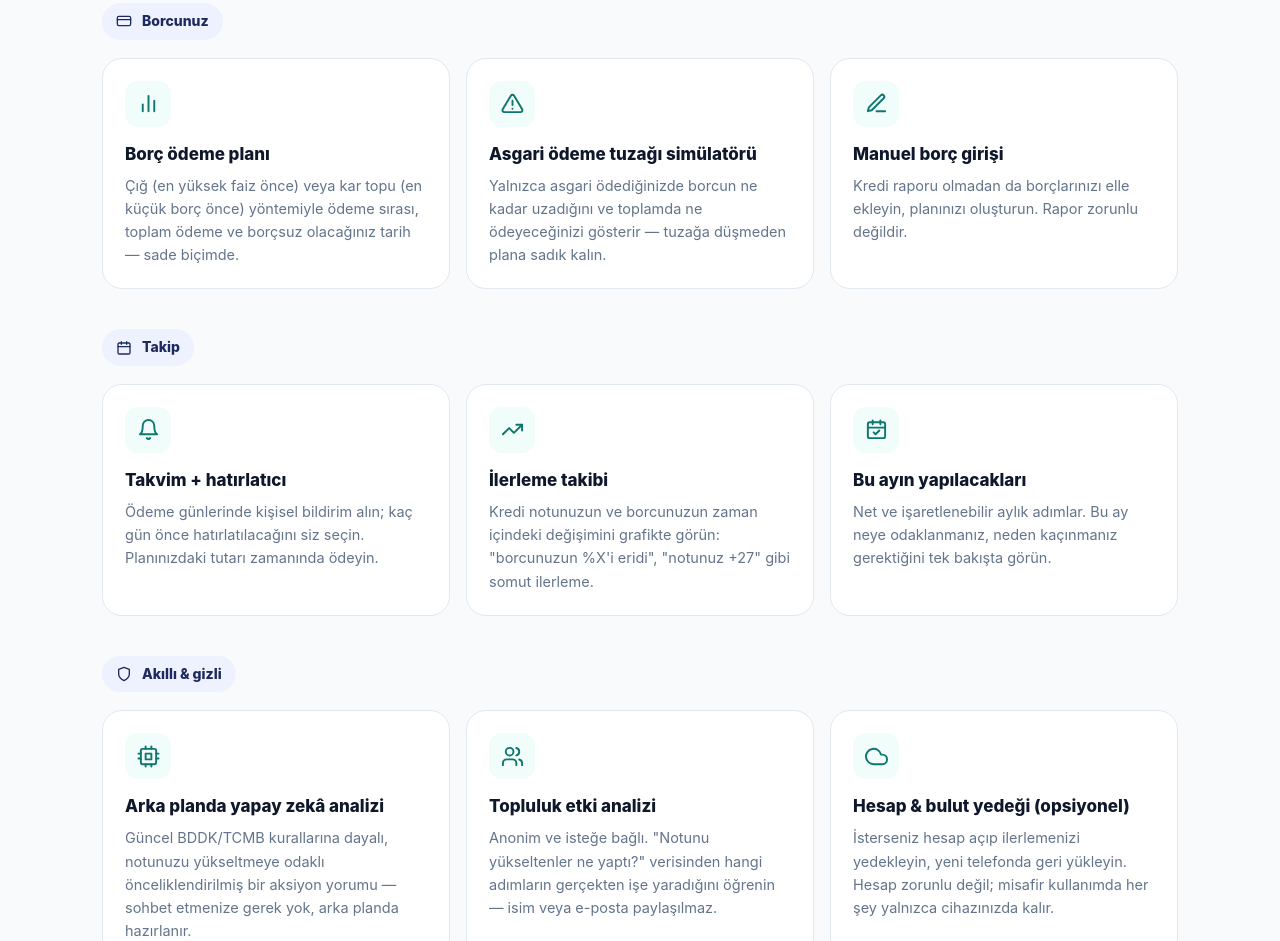
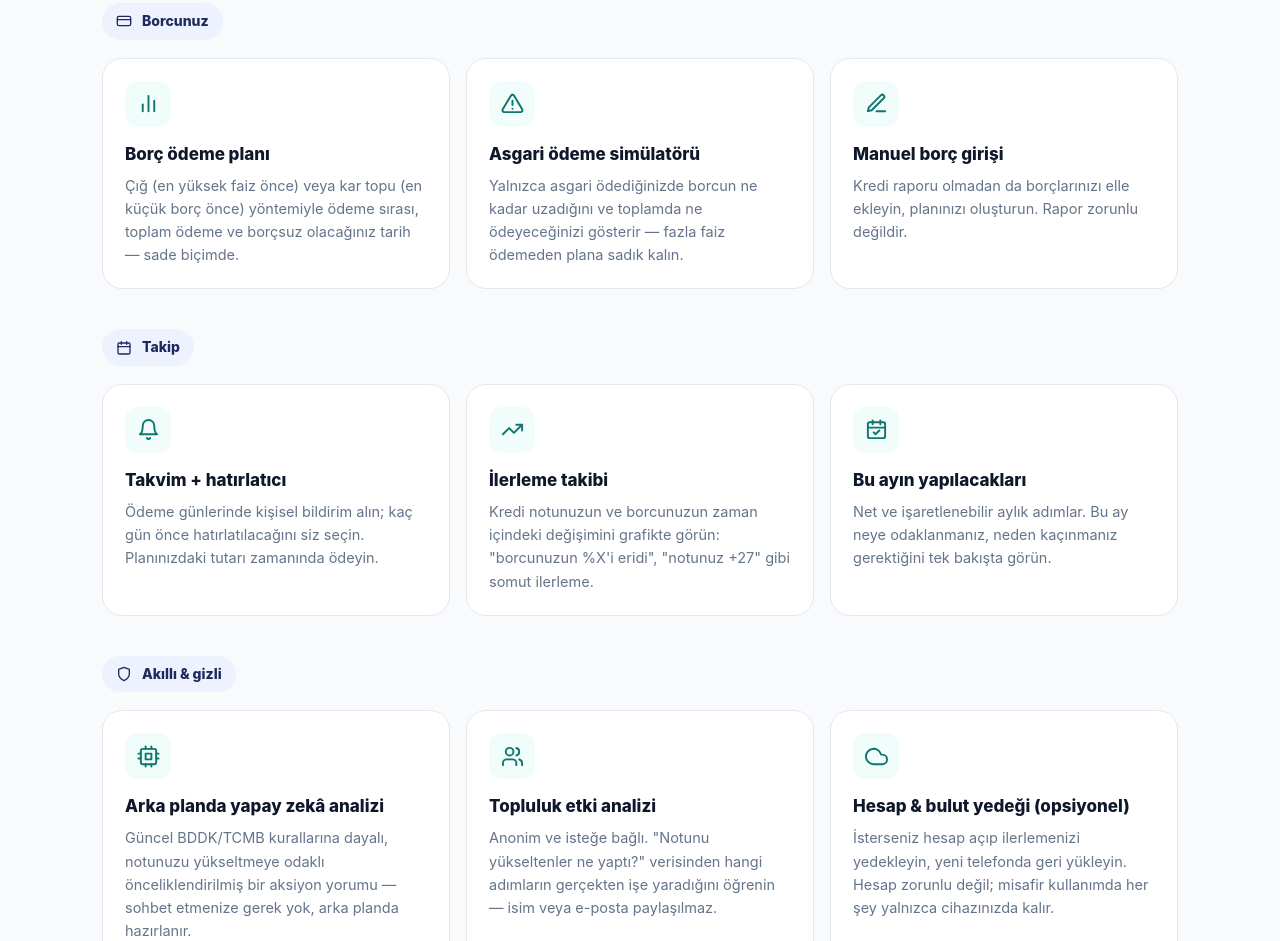
Before and after one commit to oanblc/findeks, a plain HTML site: page index.html in a window 1280 px wide. Shown: the part 1494-2435 px from the top of the page. Drawn offline with Linux system fonts and the light colour scheme.

Commit message:
Web: 'asgari ödeme tuzağı' -> yumuşak ifade ('Asgari ödeme simülatörü')

```diff
--- a/index.html
+++ b/index.html
@@ -471,9 +471,9 @@
         </div>
         <div class="card">
           <div class="ic"><svg viewBox="0 0 24 24"><path d="M10.3 3.9 1.8 18a2 2 0 0 0 1.7 3h16.9a2 2 0 0 0 1.7-3L13.7 3.9a2 2 0 0 0-3.4 0z"/><line x1="12" y1="9" x2="12" y2="13.5"/><line x1="12" y1="17.5" x2="12.01" y2="17.5"/></svg></div>
-          <h4>Asgari ödeme tuzağı simülatörü</h4>
+          <h4>Asgari ödeme simülatörü</h4>
           <p>Yalnızca asgari ödediğinizde borcun ne kadar uzadığını ve toplamda ne ödeyeceğinizi
-            gösterir — tuzağa düşmeden plana sadık kalın.</p>
+            gösterir — fazla faiz ödemeden plana sadık kalın.</p>
         </div>
         <div class="card">
           <div class="ic"><svg viewBox="0 0 24 24"><path d="M12 20h9"/><path d="M16.5 3.5a2.12 2.12 0 0 1 3 3L7 19l-4 1 1-4z"/></svg></div>
```
